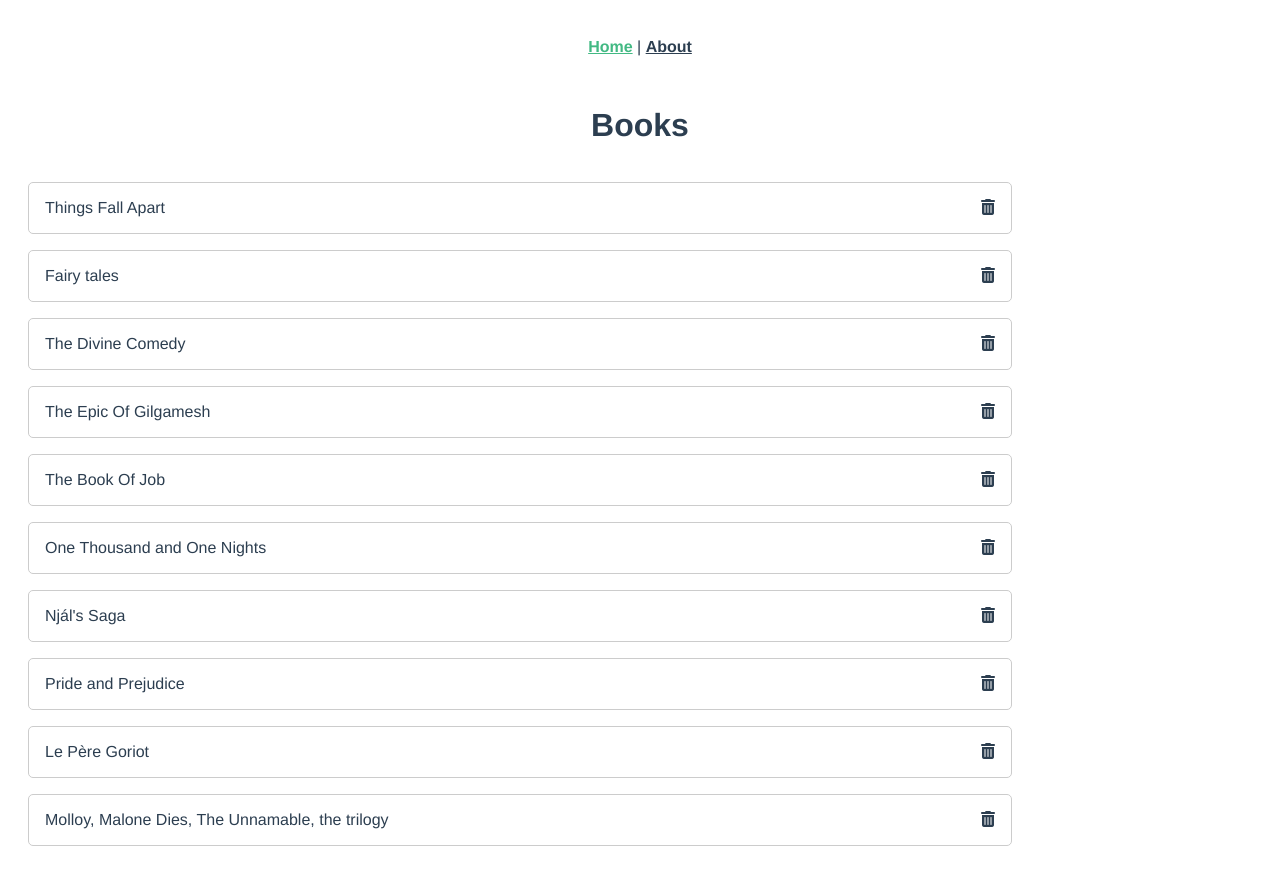
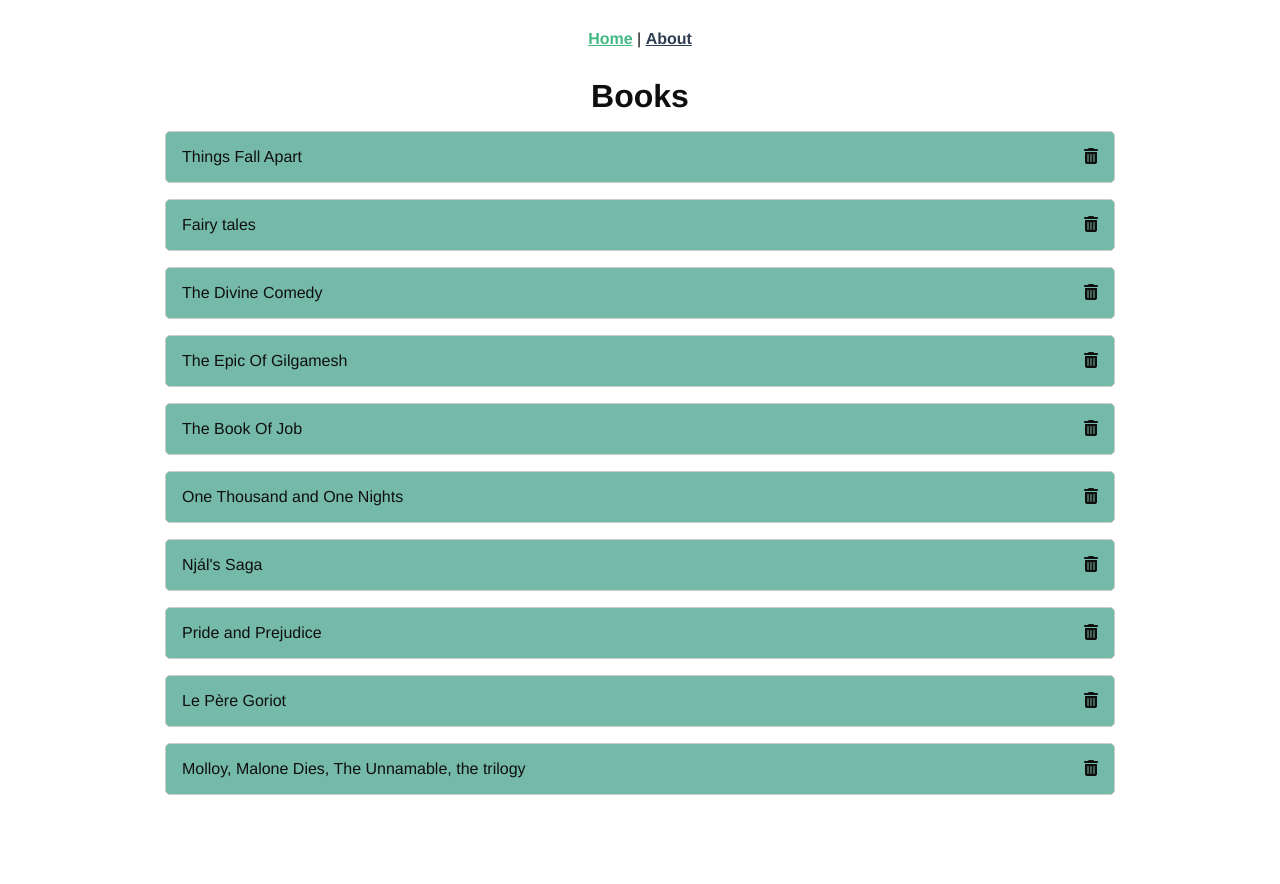
Before and after one commit to dev-rodrigues/livros.vue, a Vue app: page / in a window 1280 px wide. Shown: the top 884 px of the page. After the commit the page ends 845 px from the top, so only its background shows below. Built offline with nearby package versions, Linux system fonts and the light colour scheme.

Commit message:
adiciona css perdido durante instalacao de vue router

```diff
--- a/src/App.vue
+++ b/src/App.vue
@@ -14,17 +14,37 @@
     text-align: center;
     color: #2c3e50;
   }
-
   #nav {
     padding: 30px;
   }
-
   #nav a {
     font-weight: bold;
     color: #2c3e50;
   }
-
   #nav a.router-link-exact-active {
     color: #42b983;
   }
+
+  :root {
+      --denial: #f21d41;
+      --completed: #f38264;
+      --allowed: #75baa8;
+      --text: #0f0f0f;
+  }
+  * {
+    margin: 0;
+    padding: 0;
+    box-sizing: border-box;
+    color: var(--text);
+  }
+  .root {
+    display: flex;
+    flex-direction: column;
+    align-items: center;
+    height: 100%;
+  }
+  .container {
+      max-width: 10240px;
+      display: flex;
+  }
 </style>
```
Lines whose indentation alone changed are shown as unchanged.
